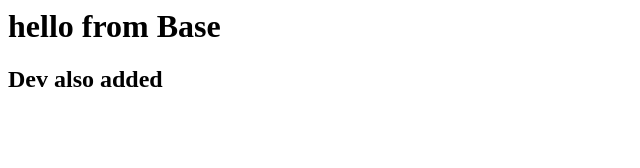
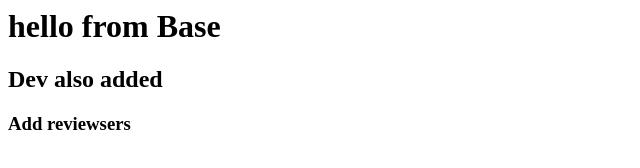
Before and after one commit to kirubak492/GithubPractice, a plain HTML site: page index.html in a window 1280 px wide. Shown: the whole page, without its empty margins (0-640 px from the left). Drawn offline with Linux system fonts and the light colour scheme.

Commit message:
reviewers test

```diff
--- a/index.html
+++ b/index.html
@@ -1,2 +1,3 @@
 <h1>hello from Base</h1>
 <h2>Dev also added</h2>
+<h3>Add reviewsers</h3>
```
